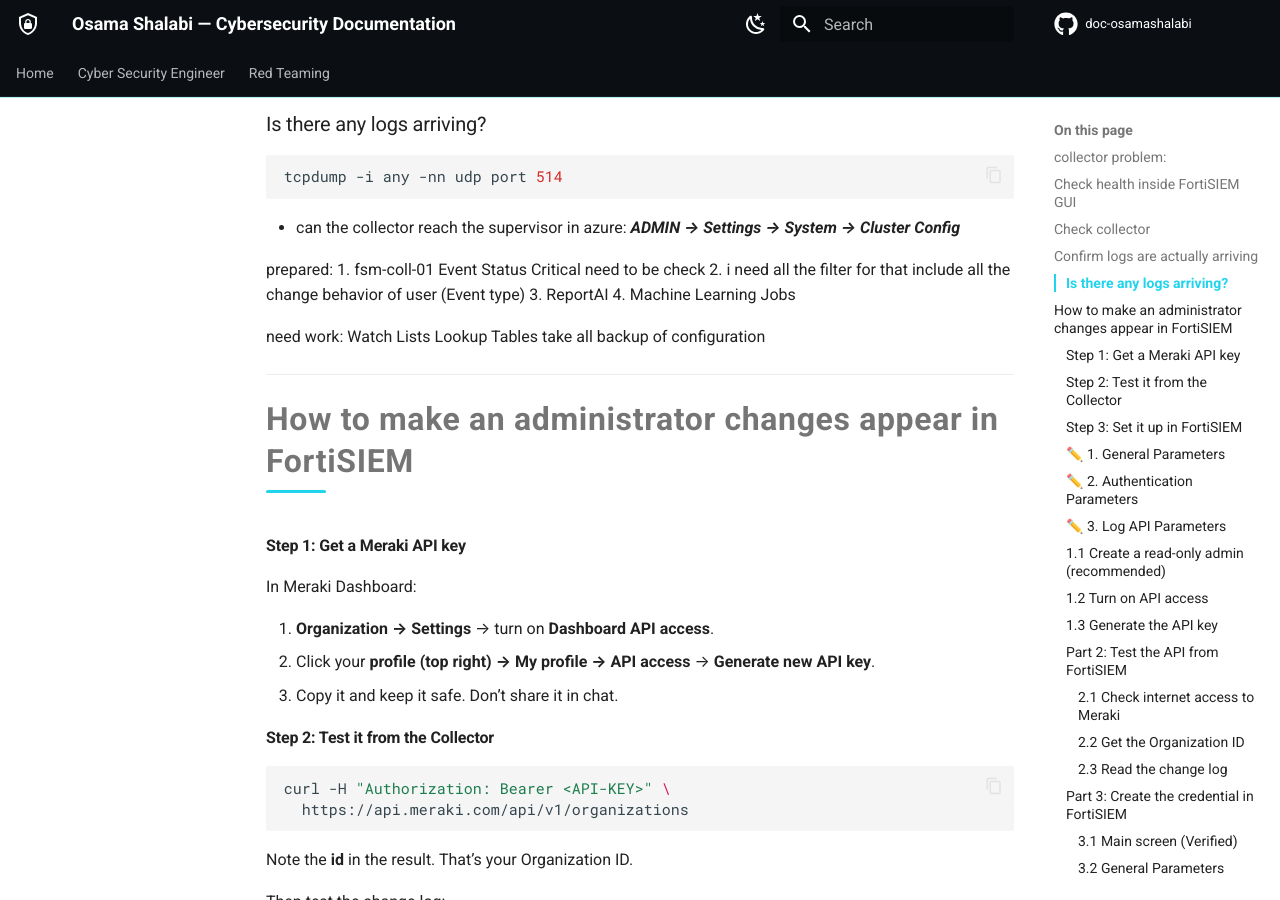
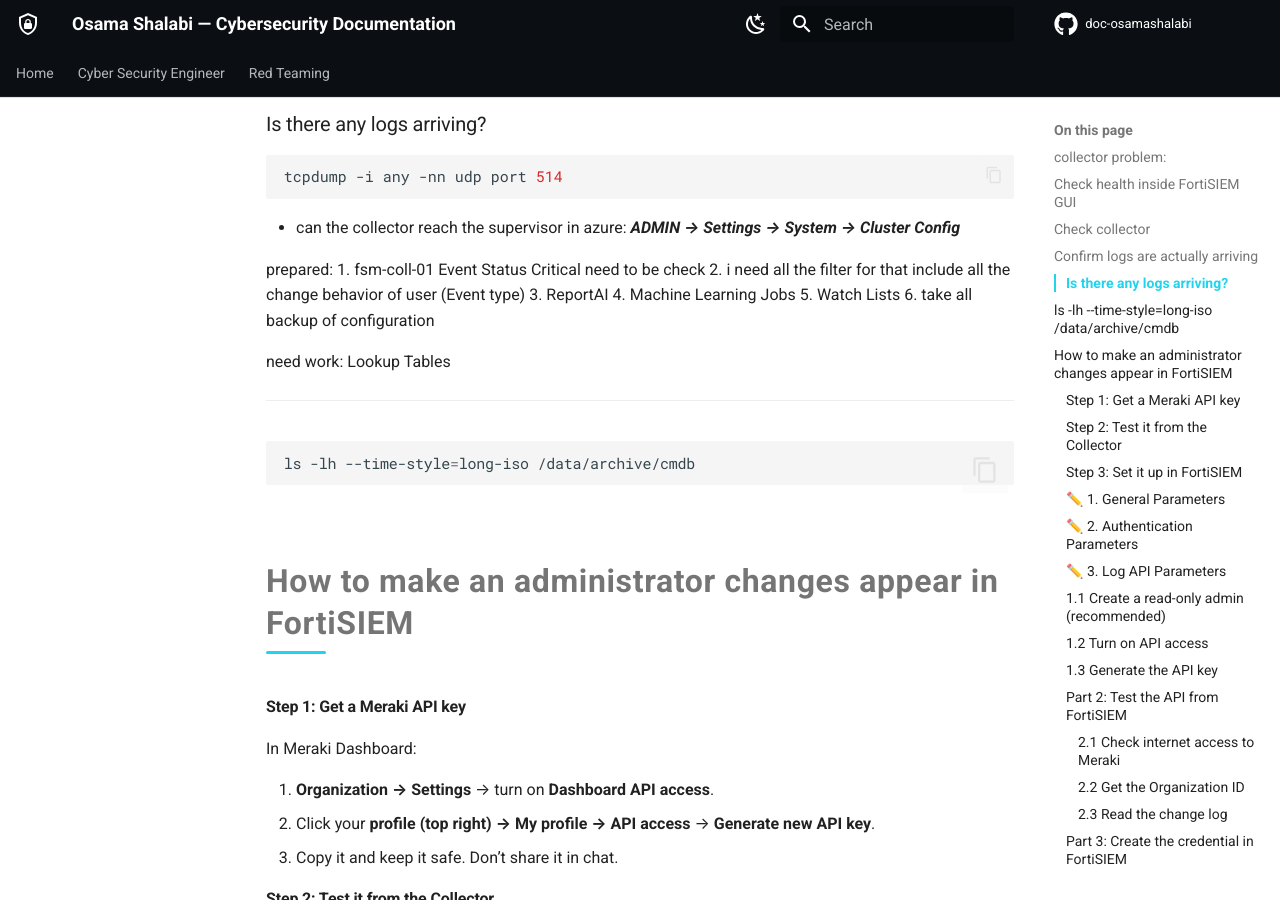
Before and after one commit to osamashalabi432-png/doc-osamashalabi, an MkDocs documentation site: the page built from docs/cyber-security-engineer/siem/fortisiem/troubleshooting/troubleshooting.md, in a window 1280 px wide and 900 px high, scrolled down 1682 px. Built offline with MkDocs 1.6.1 and Material for MkDocs 9.7.7, drawn with Linux system fonts in a browser that asks for light colours; comment, search, counter and statistics services are not loaded.

Commit message:
vault backup: 2026-11-02 09:26:50

````diff
--- a/docs/cyber-security-engineer/siem/fortisiem/troubleshooting/troubleshooting.md
+++ b/docs/cyber-security-engineer/siem/fortisiem/troubleshooting/troubleshooting.md
@@ -77,12 +77,18 @@ prepared:
 2. i need all the filter for that include all the change behavior of user (Event type)
 3. ReportAI
 4. Machine Learning Jobs
+5. Watch Lists
+6. take all backup of configuration
 
 need work:
-Watch Lists
 Lookup Tables
-take all backup of configuration
 
+
+
+---
+```bash
+ls -lh --time-style=long-iso /data/archive/cmdb
+```
 ---
 # How to make an administrator changes appear in FortiSIEM
 #### Step 1: Get a Meraki API key
````
